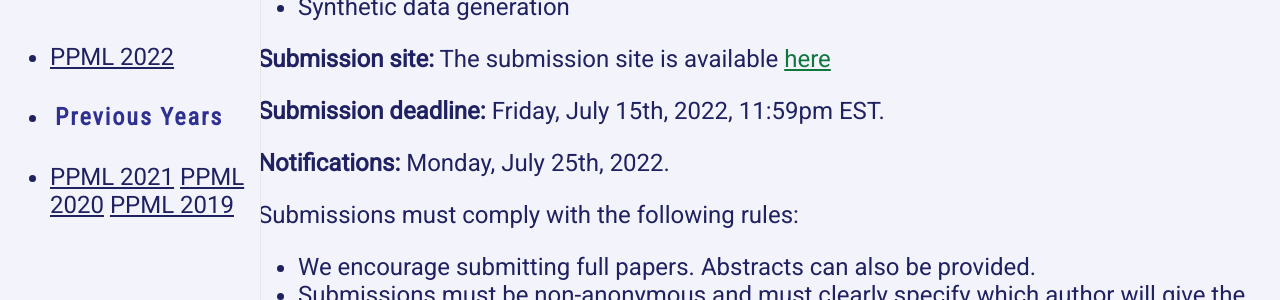
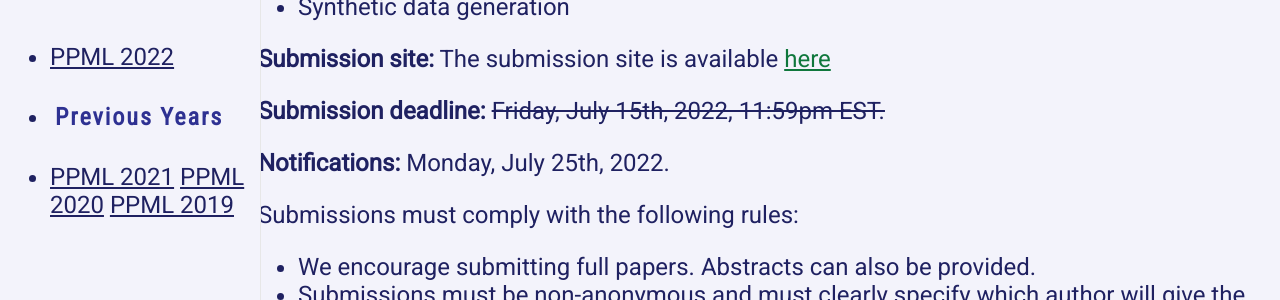
Before and after one commit to Crypto-PPML/Crypto-PPML.github.io, a Jekyll site: the page built from 2022/index.markdown, in a window 1280 px wide and 900 px high, scrolled down 1786 px. Shown: the part 150-450 px from the top of the window. Built offline with Jekyll 4.4.1, drawn with Linux system fonts in a browser that asks for light colours; nearby versions of some CDN libraries; a style sheet for code colours, icons or effects is not loaded.

```diff
--- a/2022/index.markdown
+++ b/2022/index.markdown
@@ -64,7 +64,7 @@ We encourage submissions exploring a range of techniques and applications for pr
 The submission site is available [here](https://easychair.org/conferences/?conf=cryptoppml2022)
 
 **Submission deadline:**
-Friday, July 15th, 2022, 11:59pm EST.
+~~Friday, July 15th, 2022, 11:59pm EST.~~
 
 
 **Notifications:**
```
